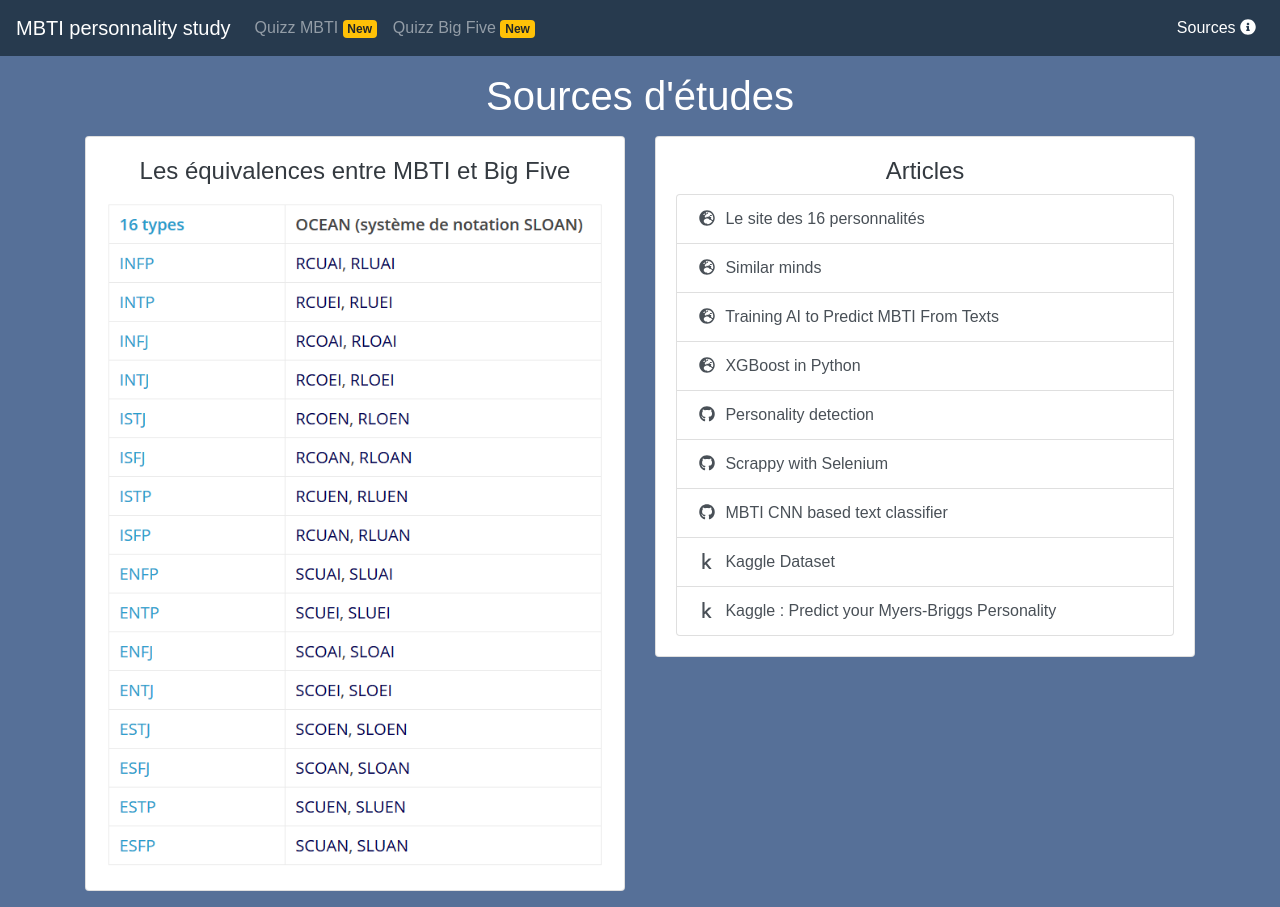
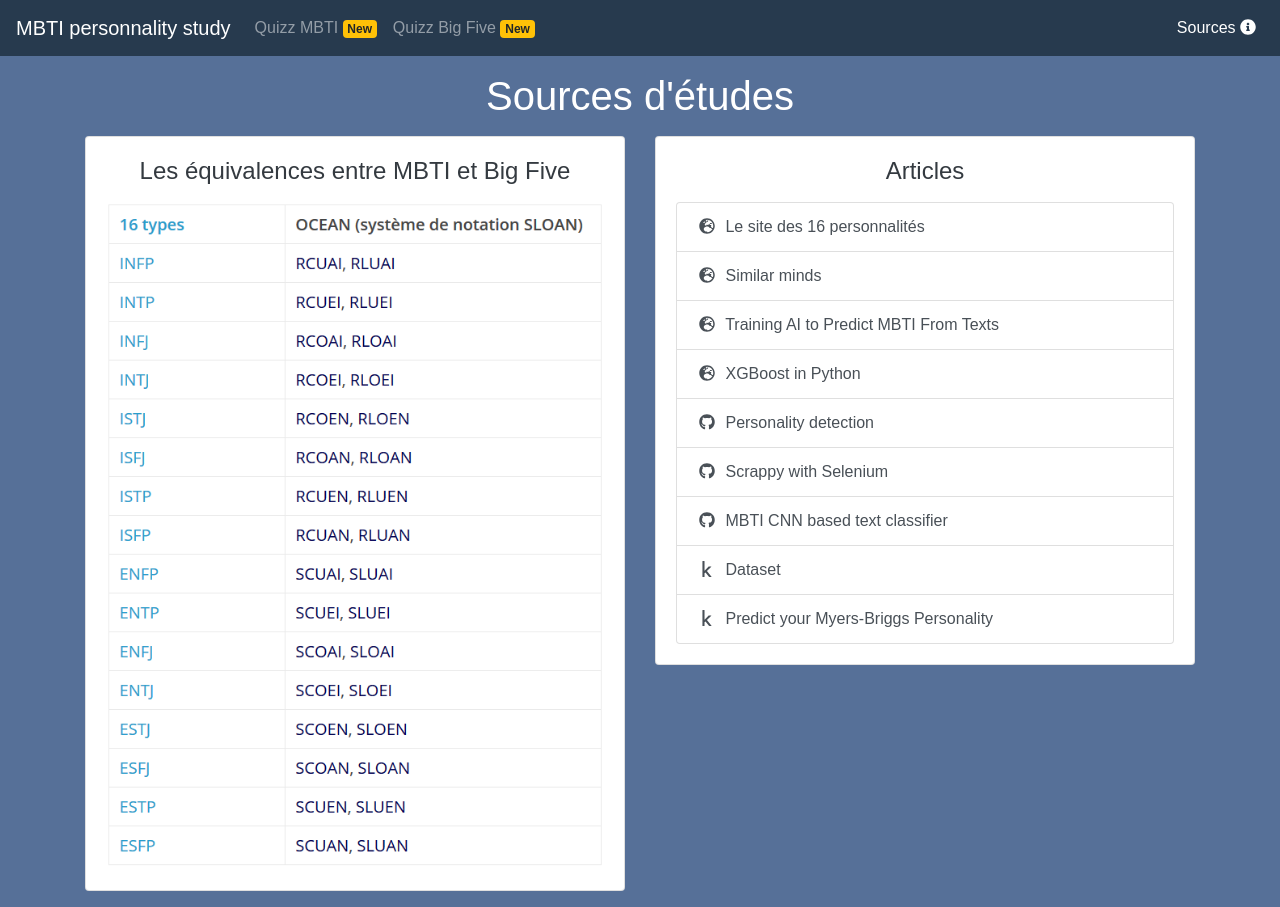
Before and after one commit to sunwize/pfe_5A_app, a Vue app: page /sources in a window 1280 px wide. Built offline with nearby package versions, Linux system fonts and the light colour scheme; a web font is replaced by a local one.

Commit message:
Fix bug big5

```diff
--- a/src/views/Sources.vue
+++ b/src/views/Sources.vue
@@ -11,10 +11,10 @@
           </b-col>
           <b-col cols="12" lg="6" class="mt-3 mt-lg-0">
             <b-card>
-              <h4 class="text-dark">Articles</h4>
+              <h4 class="text-dark mb-3">Articles</h4>
               <b-list-group class="text-left">
                 <b-list-group-item v-for="source in sources" :key="source.link" :href="source.link">
-                  <icon style="width: 20px" class="mr-1" :icon="source.icon"></icon> {{ source.title }}
+                  <icon style="width: 20px" class="mr-1" :icon="source.icon"></icon> <span>{{ source.title }}</span>
                 </b-list-group-item>
               </b-list-group>
             </b-card>
@@ -37,8 +37,8 @@
           { title: 'Personality detection', icon: ['fab', 'github'], link: 'https://github.com/SenticNet/personality-detection' },
           { title: 'Scrappy with Selenium', icon: ['fab', 'github'], link: 'https://github.com/clemfromspace/scrapy-selenium' },
           { title: 'MBTI CNN based text classifier', icon: ['fab', 'github'], link: 'https://github.com/Neoanarika/MBTI?fbclid=IwAR1uXjPAhxXWrRX4_WxJigK3EGrY3URRhBr0-ocpzB4fgg9rSrGGZP0jQ54' },
-          { title: 'Kaggle Dataset', icon: ['fab', 'kaggle'], link: 'https://www.kaggle.com/datasnaek/mbti-type' },
-          { title: 'Kaggle : Predict your Myers-Briggs Personality', icon: ['fab', 'kaggle'], link: 'https://www.kaggle.com/stefanbergstein/byo-tweets-predict-your-myers-briggs-personality' },
+          { title: 'Dataset', icon: ['fab', 'kaggle'], link: 'https://www.kaggle.com/datasnaek/mbti-type' },
+          { title: 'Predict your Myers-Briggs Personality', icon: ['fab', 'kaggle'], link: 'https://www.kaggle.com/stefanbergstein/byo-tweets-predict-your-myers-briggs-personality' },
         ]
       }
     }
@@ -56,12 +56,12 @@
     width: 100%;
   }
 
-  a {
-    &:hover {
+  a:hover {
+    span {
       text-decoration: underline;
-      color: white;
-      background: #007bff;
-      border-color: #007bff;
     }
+    color: white;
+    background: #007bff;
+    border-color: #007bff;
   }
 </style>
```
Also changed, not shown: 1 other file (tests, documents, lock files or other folders).
